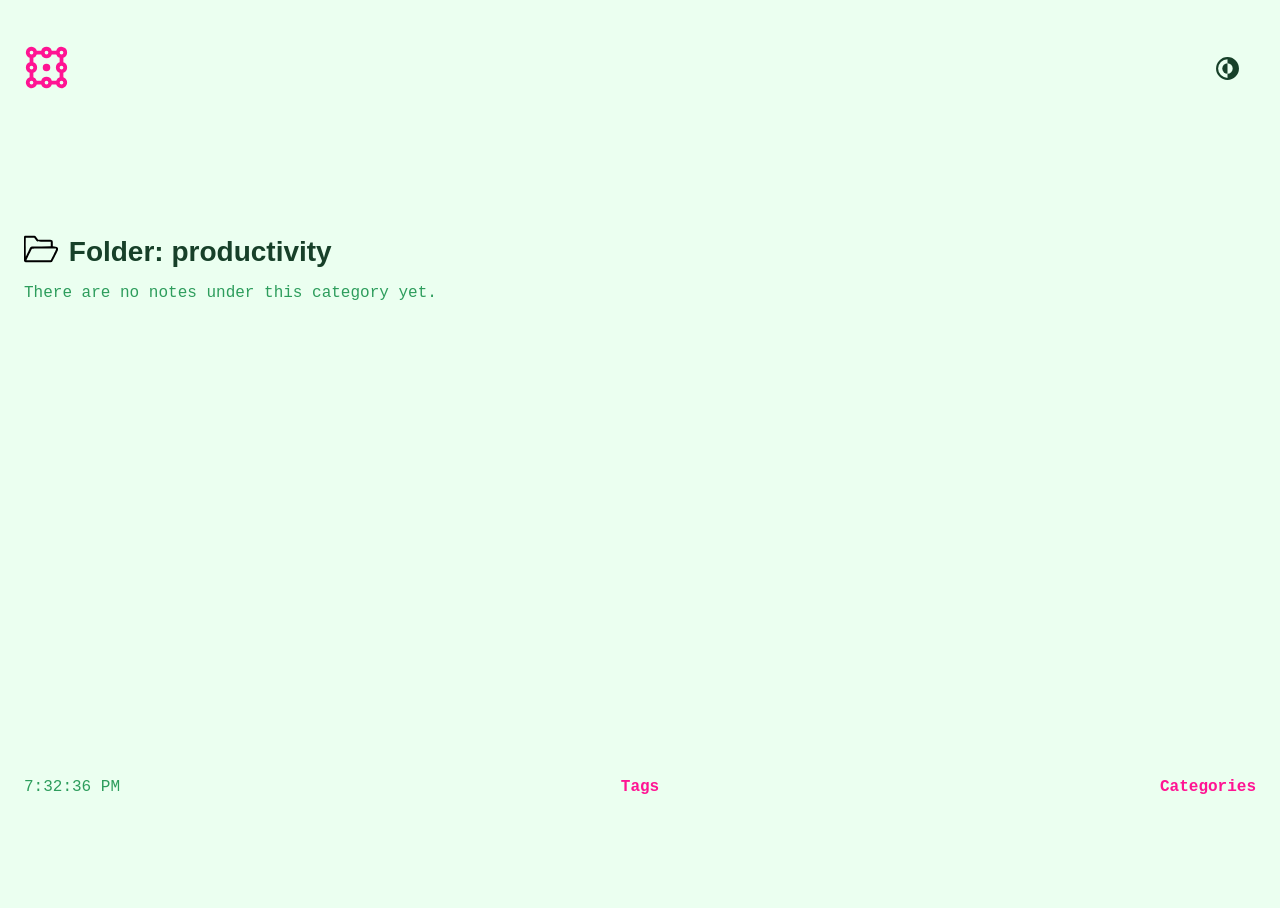
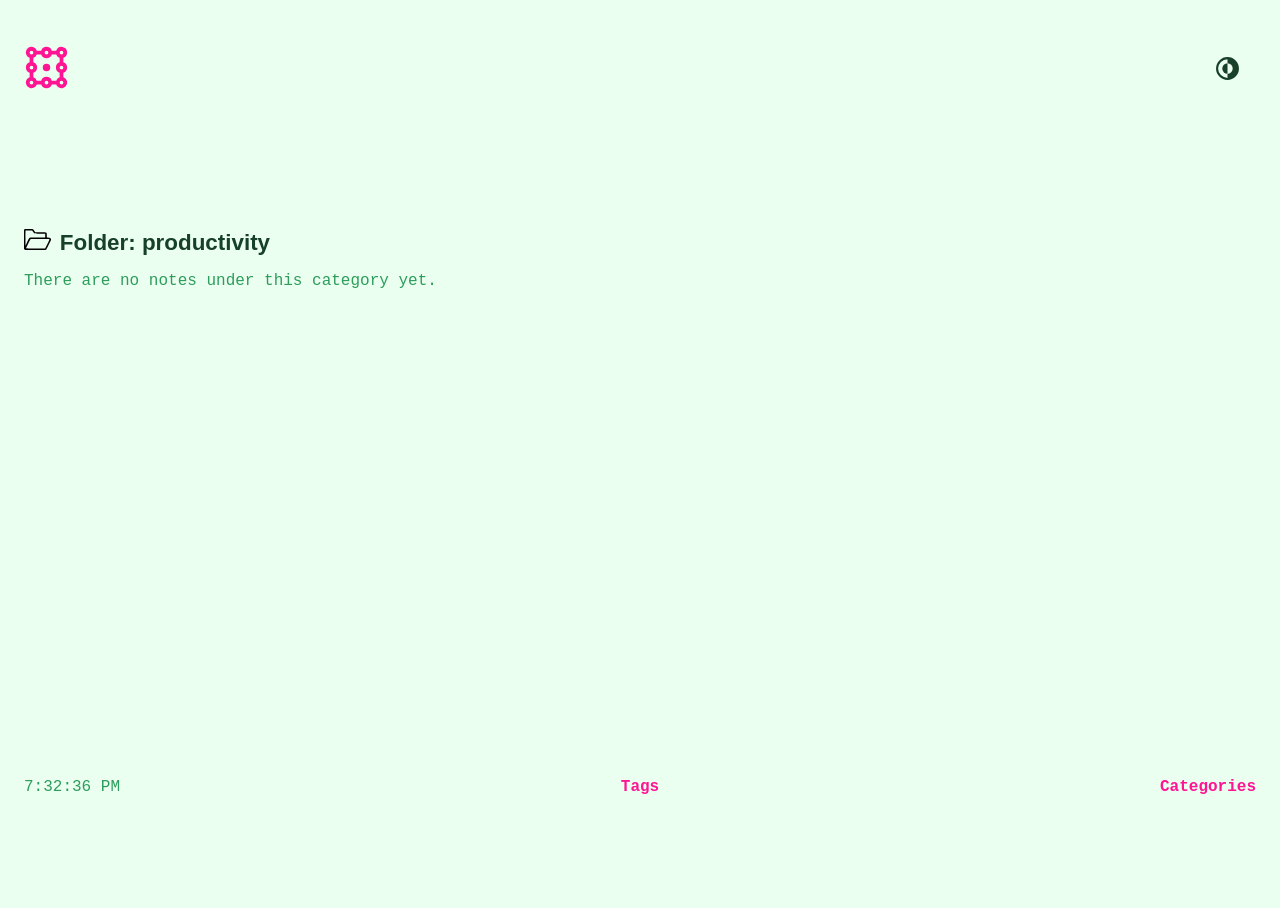
Before and after one commit to dduyg/5566677, a Jekyll site: the page built from categories/productivity.md, in a window 1280 px wide. Built offline with Jekyll 4.4.1, drawn with Linux system fonts in a browser that asks for light colours; some web fonts are replaced.

Commit message:
Update category.html

```diff
--- a/_layouts/category.html
+++ b/_layouts/category.html
@@ -7,7 +7,7 @@ layout: default
 {% assign sorted_notes = categorized_notes | sort: "last_modified_at" | reverse %}
 {% assign note_count = sorted_notes | size %}
 
-<h1 class="folder">Folder: {{ page.category }}</h1>
+<h2 class="folder">Folder: {{ page.category }}</h2>
 
 {% if note_count == 0 %}
   <p>There are no notes under this category yet.</p>
```
